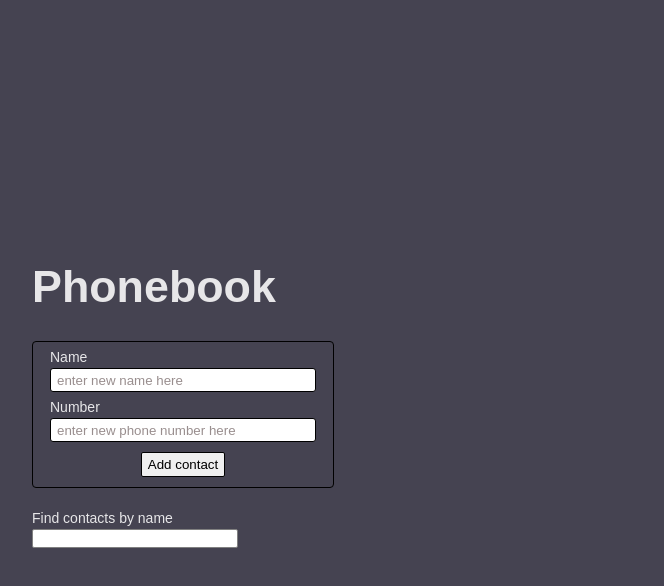
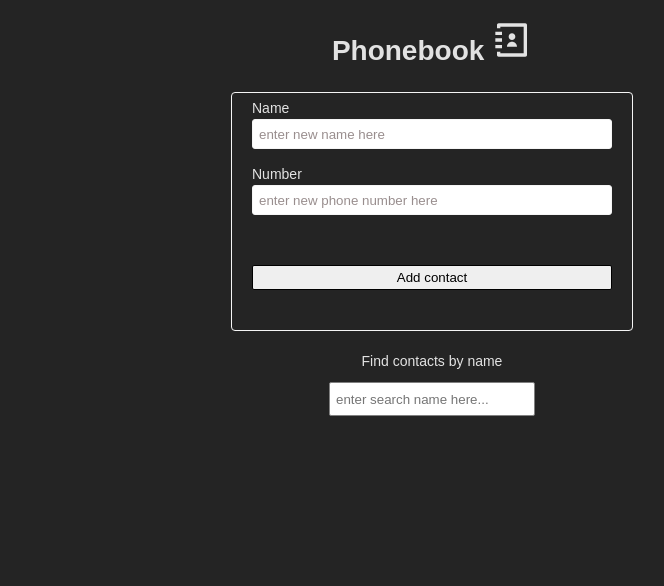
Before and after one commit to bartoszkucharuk/goit-react-hw-06, a React (Vite) app: page / in a window 1280 px wide. Shown: the top 586 px of the page, without its empty margins (208-872 px from the left). Built offline with nearby package versions, Linux system fonts and the light colour scheme.

Commit message:
added icon to adress book

```diff
--- a/src/App.css
+++ b/src/App.css
@@ -1,6 +1,14 @@
 #root {
   max-width: 1280px;
+  display: flex;
+  flex-direction: column;
+  justify-content: center;
+  align-items: center;
   margin: 0 auto;
   font-family: Arial, Helvetica, sans-serif;
   font-size: 14px;
 }
+
+h1 {
+  margin: 20px auto;
+}
--- a/src/App.jsx
+++ b/src/App.jsx
@@ -1,20 +1,14 @@
-// import { useState, useEffect } from 'react';
 import './App.css';
+import { RiContactsBook3Line } from "react-icons/ri";
 import ContactForm from "./components/ContactForm";
 import SearchBox from "./components/SearchBox";
 import ContactList from "./components/ContactList";
 
-// const initialContacts = [
-//   {id: 'id-1', name: 'Rosie Simpson', number: '459-12-56'},
-//   {id: 'id-2', name: 'Hermione Kline', number: '443-89-12'},
-//   {id: 'id-3', name: 'Eden Clements', number: '645-17-79'},
-//   {id: 'id-4', name: 'Annie Copeland', number: '227-91-26'},
-// ];
 
 function App() {
   return (
     <>
-      <h1>Phonebook</h1>
+      <h1>Phonebook <RiContactsBook3Line size="40" /></h1>
       <ContactForm />
       <SearchBox />
       <ContactList />
--- a/src/components/Contact.module.css
+++ b/src/components/Contact.module.css
@@ -3,7 +3,7 @@
     flex-direction: row;
     flex-wrap:wrap;
     justify-content: space-between;
-    border: 1px solid black;
+    border: 1px solid whitesmoke;
     border-radius: 3px;
     max-height: 100%;
 }
@@ -12,10 +12,10 @@
     display: flex;
     flex-wrap: wrap;
     flex-direction: column;
-    min-width: 150px;
+    min-width: 250px;
     max-width: 100%;
     margin: 0;
-    padding: 5px;
+    padding: 15px;
 }
 
 .contactName {
@@ -35,9 +35,9 @@
 .contactDeleteBtn {
     display: flex;
     padding: 5px;
-    margin: auto 5px;
+    margin: auto 15px;
     border-radius: 3px;
-    border: 1px solid black;
+    border: 1px solid whitesmoke;
     height: 25px;
     transition: 0.3s;
 }
@@ -45,6 +45,6 @@
 .contactDeleteBtn:hover,
 .contactDeleteBtn:focus {
     border: 1px solid rgb(163, 3, 3);
-    background-color: lightgrey;
+    background-color: lightcoral;
     border-radius: 15px;
 }
--- a/src/components/ContactForm.module.css
+++ b/src/components/ContactForm.module.css
@@ -4,10 +4,11 @@
     justify-content: center;
     align-items: center;
     margin-bottom: 20px;
-    border: 1px solid black;
+    border: 1px solid whitesmoke;
     border-radius: 4px;
-    width: 300px;
+    width: 400px;
     height: 100%;
+    margin-bottom: 20px;
 }
 
 .formLabel {
@@ -15,6 +16,7 @@
     flex-direction: column;
     max-width: 100%;
     margin-top: 5px;
+    margin-bottom: 10px;
 }
 
 .requiredError {
@@ -23,12 +25,13 @@
 }
 
 .formInput {
-    width: 260px;
-    height: 20px;
+    width: 360px;
+    height: 30px;
     margin: 0px;
-    border: 1px solid black;
+    border: 1px solid whitesmoke;
     border-radius: 3px;
-    background-color:white;;
+    background-color:white;
+    box-sizing: border-box;
 }
 
 .formInput::placeholder {
@@ -38,19 +41,21 @@
 
 .formInput:focus,
 .formInput:hover {
-    border: 1px solid blue;
+    border: 1px solid rgb(211, 83, 44);
 }
 
 .addContactBtn {
-    margin: 10px auto;
+    margin: 40px auto;
+    width: 360px;
     border: 1px solid black;
     border-radius: 2px;
     height: 25px;
+    transition: 0.3s;
 }
 
 .addContactBtn:hover,
 .addContactBtn:focus {
     border: 1px solid blue;
-    background-color: lightgrey;
+    background-color: lightblue;
     border-radius: 25px;
 }
--- a/src/components/ContactList.module.css
+++ b/src/components/ContactList.module.css
@@ -2,6 +2,8 @@
     display: flex;
     flex-direction: row;
     flex-wrap:wrap;
-    gap: 8px;
+    align-items: center;
+    justify-content: center;
+    gap: 16px;
     width: 800px;
 }
--- a/src/components/SearchBox.jsx
+++ b/src/components/SearchBox.jsx
@@ -15,7 +15,7 @@ const SearchBox = () => {
         <label className={styles.searchBoxLabel}>
           Find contacts by name
           <input type="text"
-            onChange={onChangeSearch} className={styles.searchBoxInput} />
+            onChange={onChangeSearch} className={styles.searchBoxInput} placeholder="enter search name here..." />
         </label>
       </div>
     </form>
--- a/src/components/SearchBox.module.css
+++ b/src/components/SearchBox.module.css
@@ -1,18 +1,25 @@
 .searchBoxLabel {
     display: flex;
     flex-direction: column;
+    align-items: center;
     width: 205px;
     margin-bottom: 20px;
+    gap: 10px;
 }
 
 .searchBoxInput {
     width: 200px;
+    height: 30px;
     margin: 0px;
     border: 1px solid grey;
     border-radius: 2px;
 }
 
+.searchBoxInput::placeholder {
+    padding-left: 4px;
+}
+
+
 .searchBoxInput:hover,
 .searchBoxInput:focus {
-    border: 1px solid blue;
-}
+    border: 1px solid rgb(211, 83, 44);}
--- a/src/index.css
+++ b/src/index.css
@@ -5,7 +5,7 @@
 
   color-scheme: light dark;
   color: rgba(255, 255, 255, 0.87);
-  background-color: #1e1b2cd2;
+  background-color: #242424;
 
   font-synthesis: none;
   text-rendering: optimizeLegibility;
@@ -18,16 +18,26 @@ a {
   color: #646cff;
   text-decoration: inherit;
 }
+
 a:hover {
   color: #535bf2;
 }
 
 body {
   margin: 0;
-  display: flex;
-  place-items: center;
+  /* display: flex;
   min-width: 320px;
-  min-height: 100vh;
+  min-height: 100vh; */
+}
+/*
+h1,
+h2,
+h3,
+h4,
+h5,
+h6,
+p {
+  margin: 0;
 }
 
 h1 {
@@ -35,7 +45,19 @@ h1 {
   line-height: 1.1;
 }
 
- /* button {
+ul,
+ol {
+  margin: 0;
+  padding: 0;
+  list-style: none;
+}
+
+img {
+  display: block;
+  max-width: 100%;
+}
+
+button {
   border-radius: 8px;
   border: 1px solid transparent;
   padding: 0.6em 1.2em;
@@ -46,9 +68,11 @@ h1 {
   cursor: pointer;
   transition: border-color 0.25s;
 }
+
 button:hover {
   border-color: #646cff;
 }
+
 button:focus,
 button:focus-visible {
   outline: 4px auto -webkit-focus-ring-color;
@@ -59,12 +83,12 @@ button:focus-visible {
     color: #213547;
     background-color: #ffffff;
   }
+
   a:hover {
     color: #747bff;
   }
+
   button {
     background-color: #f9f9f9;
   }
-}
-
-*/
+} */
```
